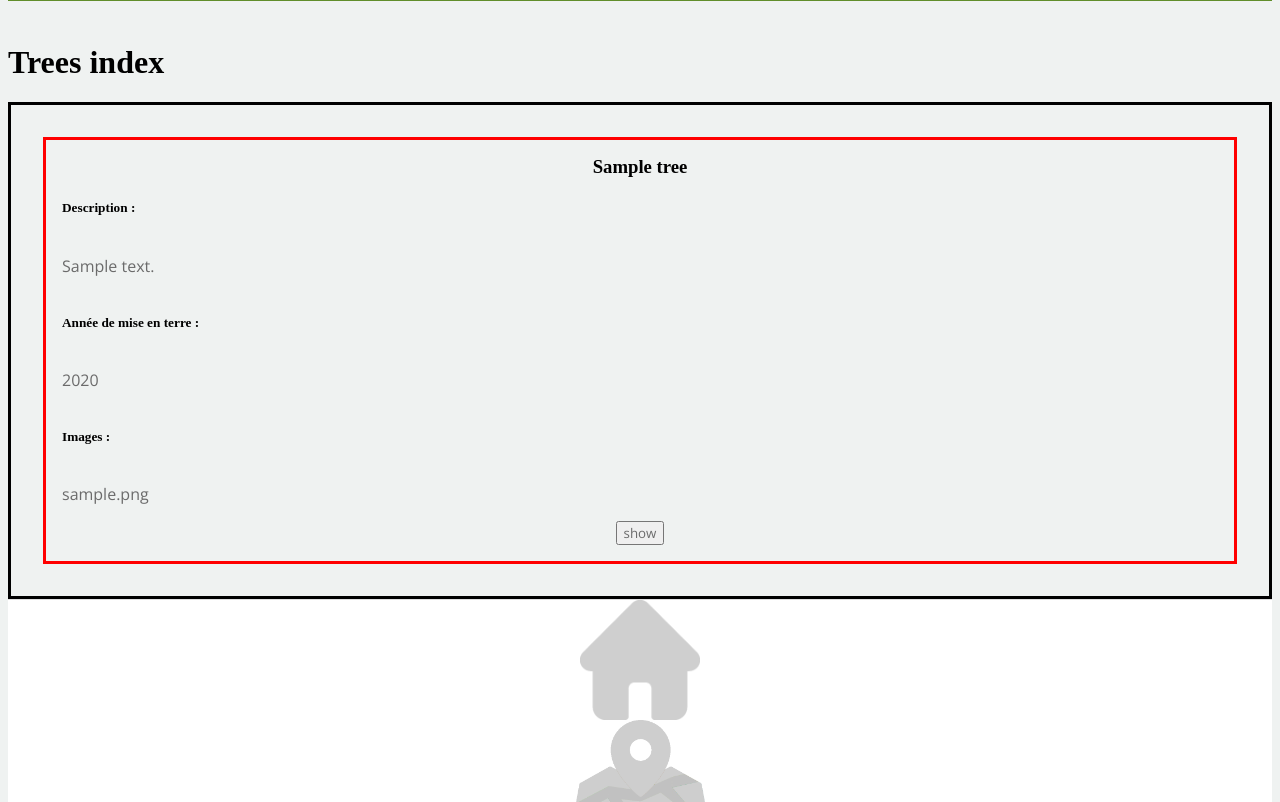
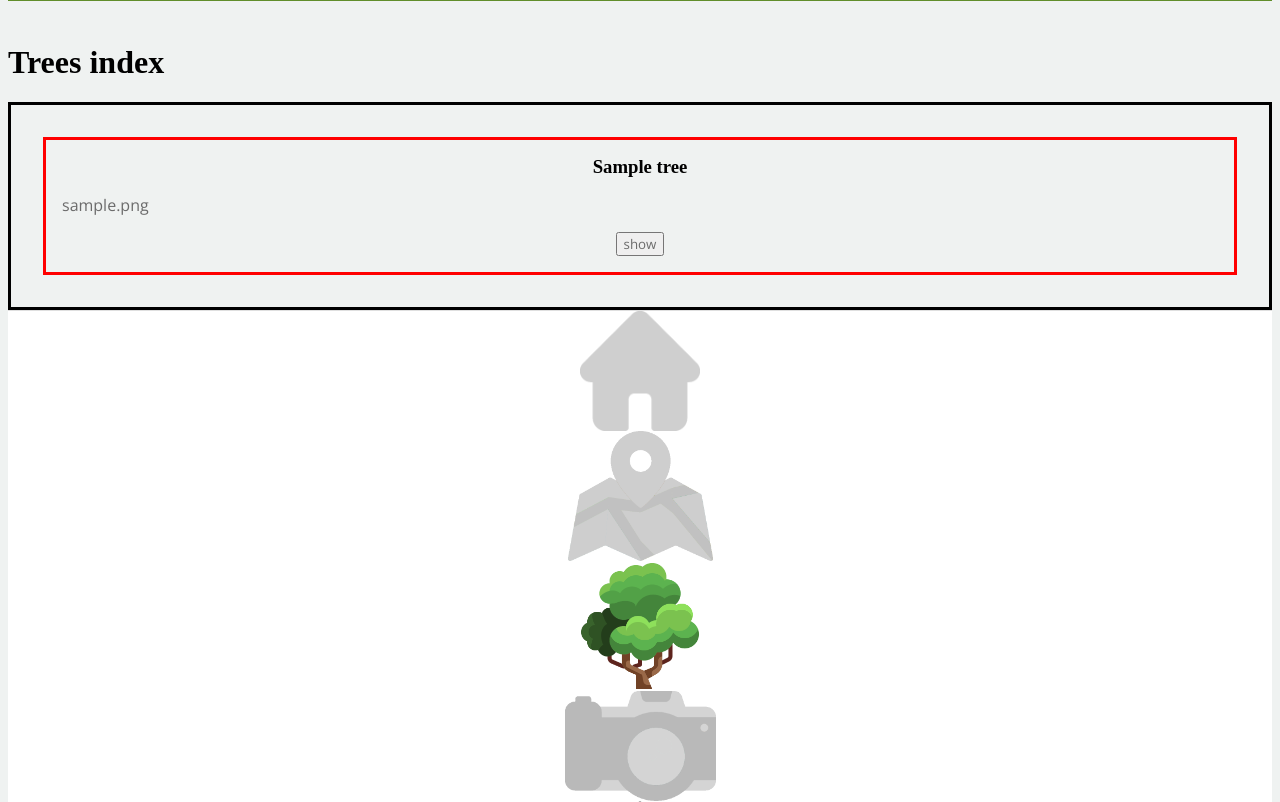
Before and after one commit to alex-pissot/ArBorie, a Symfony app: template templates/trees/index.html.twig in a window 1280 px wide. Shown: the part 242-1044 px from the top of the page. Run offline with Twig, Linux system fonts and the light colour scheme; the template is opened without the code that fills it: most values are stand-ins (such as "Sample title", 1, 10 or a date in 2020); some libraries are stand-ins or nearby versions.

Commit message:
Other Modif page 'Trees'

```diff
--- a/public/css/styles.css
+++ b/public/css/styles.css
@@ -122,7 +122,7 @@ a {
     display: flex;
     flex-direction: column;
     align-items: flex-start;
-    flex: 1 33%;
+    flex: 1 50%;
     margin: 1em;
     padding: 1em;
 }
--- a/templates/trees/index.html.twig
+++ b/templates/trees/index.html.twig
@@ -9,13 +9,7 @@
                 {% for tree in trees %}
                     <div class="box-trees">
                         <h3>{{ tree.name }}</h3>
-                        <h5>Description :</h5>
-                            <p>{{ tree.description }}</p>
-                        <h5>Année de mise en terre :</h5>
-                            <p>{{ tree.plantingYear }}</p>
-                        <h5>Images :</h5>
-                            <p>{{ tree.image }}</p>
-
+                        <p>{{ tree.image }}</p>
                         <button type="button" class="btn-trees btn btn-dark"><a href="{{ path('trees_show', {'id': tree.id}) }}">show</a></button>
                     </div>
                 {% else %}
```
